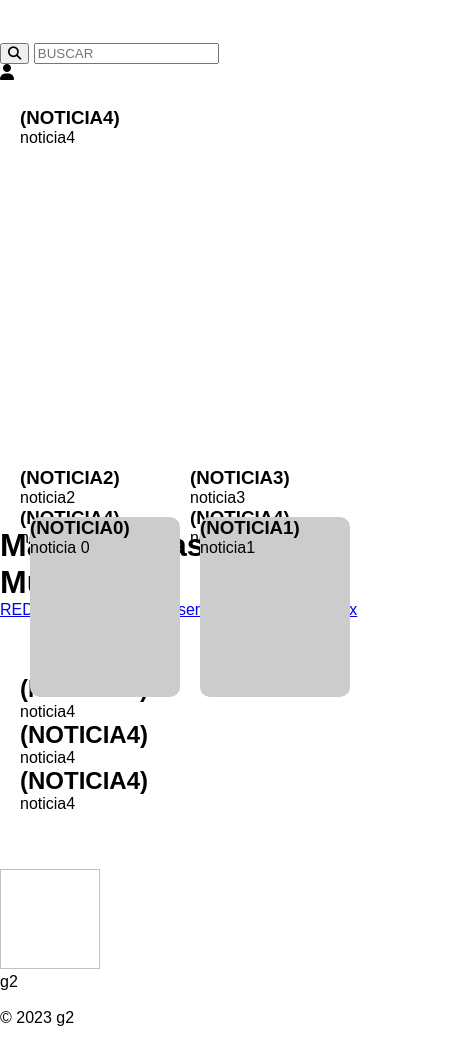
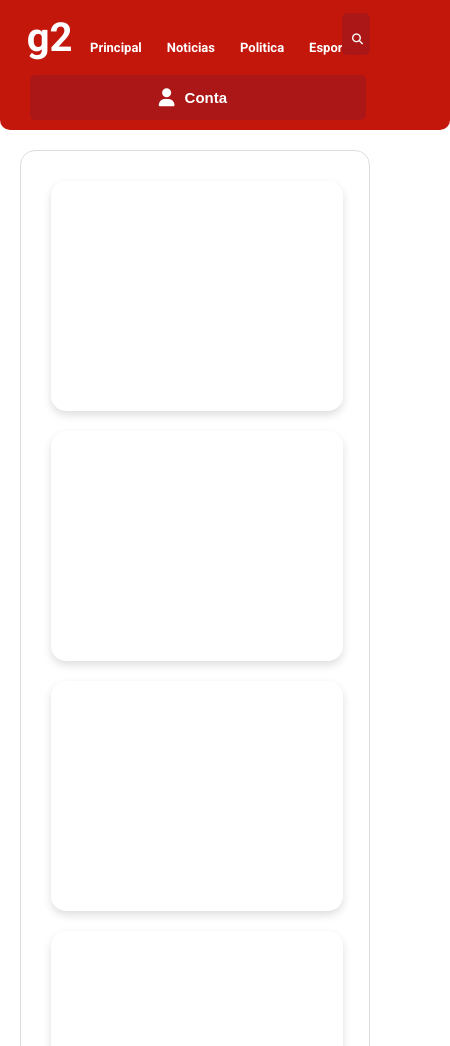
Before and after one commit to berg1618/g1-clone, a website: page index.html in a window 390 px wide. Shown: the top 1046 px of the page, 450 px wide, since content can reach past the window. Drawn offline with Linux system fonts and the light colour scheme; files that its build step writes are made by us from their sources; no server answers.

Commit message:
Add files via upload

```diff
--- /dev/null
+++ b/styles/layout.css
@@ -0,0 +1,213 @@
+@import url('https://fonts.googleapis.com/css2?family=Roboto:ital,wght@0,100;0,300;0,400;0,500;0,700;0,900;1,100;1,300;1,400;1.500;1,700;1,900&display=suap');
+
+* {
+    margin: 0;
+    padding: 0;
+    font-family: 'Roboto', sans-serif;
+}
+
+:root {
+    --primary-color: #C4170C;
+    --secondary-color: #FFFFFF;
+}
+
+body {
+  margin: 0;
+  padding: 0;
+}
+
+.logo-projeto {
+  position: absolute;
+  left: 25px;
+  top: 13px;
+  margin: 0;
+  height: 30px;
+  width: 100px;
+  font-size: 37px;
+  -webkit-user-select: none;
+  font-weight: bold;
+  color: var(--secondary-color);
+  z-index: 1;
+}
+
+header {
+  height: 70px;
+  width: 100%;
+  display: flex;
+  justify-content:center;
+  align-items: center;
+  background-color: var(--primary-color);
+  color: var(--secondary-color);
+  border-radius: 0 0 10px 10px;
+  z-index: 1;
+}
+
+a:hover {
+  color: #702d2d;
+  transition: all 0.6s;
+}
+
+nav ul {
+  list-style: none;
+  display: flex;
+  gap: 15px;
+}
+
+nav ul li {
+  font-family: 'Muli', sans-serif;
+  font-size: 15px;
+  display: flex;
+  font-weight: bold;
+  margin-right: 20px;
+}
+
+nav a {
+  color: #fff;
+  text-decoration: none;
+}
+
+form {
+  position: absolute;
+  background-color: #ab1616;
+  padding: 10px;
+  border-radius: 5px;
+  top: 13px;
+  right: 20px;
+  display: flex;
+  flex-direction: row;
+}
+
+form input,
+form button {
+  background: none;
+  outline: none;
+  font-size: 15px;
+  border: none;
+  font-weight: bold;
+  font-family: Arial, Helvetica, sans-serif;
+  margin-right: 10px;
+  color: var(--secondary-color);
+}
+
+input::placeholder {
+  color: var(--secondary-color);
+}
+
+form button {
+  cursor: pointer;
+  background: none;
+  color: var(--secondary-color);
+}
+
+footer {
+  background-color: var(--primary-color);
+  color: var(--secondary-color);
+  display: grid;
+  text-align: center;
+  grid-template-columns: 1fr;
+  padding: 20px;
+  bottom: 0;
+}
+
+.login-btn {
+  font-size: 18px;
+  position: absolute;
+  right: 310px;
+  top: 13px;
+  height: 39px;
+  width: 80px;
+  display: flex;
+  justify-content: center;
+  align-items: center;
+  background: #ab1616;
+  border-radius: 5px;
+  padding: 0 15px;
+  color: #ffffff;
+  cursor: pointer;
+}
+
+.conta-nome {
+font-family: 'Muli', sans-serif;
+font-size: 15px;
+padding: 0px 5px 0;
+text-decoration: none;
+font-weight: bold;
+color: var(--secondary-color);
+}
+
+.login-btn:hover{
+  color: #702d2d;
+  transition: all 0.6s;
+
+}
+
+.logo-projeto-footer {
+  font-size: 27px;
+  -webkit-user-select: none;
+  font-weight: bold;
+}
+
+@media screen and (max-width: 960px) {
+  .logo-projeto {
+    display: grid;
+    position: absolute;
+    left: 20pt;
+    top: 14px;
+    margin: 0;
+    height: 30px;
+    width: 100px;
+    font-size: 40px;
+    -webkit-user-select: none;
+    font-weight: bold;
+    color: var(--secondary-color);
+    z-index: 1;
+  }
+
+  header {
+    padding: 30px;
+    display:grid;
+    justify-content: start;
+
+  }
+  form input{
+    font-size: 0px;
+    border-radius: 10px;
+  }
+  form button
+  {
+    background: none;
+    outline: none;
+    font-size: 11px;
+    margin-right: -13px;
+    padding-top: 10px;
+  }
+  nav ul {
+    padding-left: 30px;
+  }
+
+  nav ul li {
+    font-size: 13px;
+    display: inline-block;
+    margin: 10px 5px;
+  }
+  .login-btn,
+  .conta-nome {
+    position: static;
+    width: auto;
+    padding: 3px;
+    text-align: center;
+    align-items: center;
+    justify-content: center;
+    margin-bottom: 53px;
+    order: 1;
+    margin: 10px 0 10px;
+    padding: 3px 10px;
+  }
+  .login-btn {
+  right: 20px;
+  }
+  .footer {
+    position: relative;
+    top: 150px;
+  }
+}
--- /dev/null
+++ b/styles/login.css
@@ -0,0 +1,195 @@
+@import url('https://fonts.googleapis.com/css2?family=Roboto:ital,wght@0,100;0,300;0,400;0,500;0,700;0,900;1,100;1,300;1,400;1.500;1,700;1,900&display=suap');
+* {
+    margin: 0;
+    padding: 0;
+    font-family: 'Roboto', sans-serif;
+}
+
+:root {
+    --primary-color: #C4170C;
+    --secondary-color: #FFFFFF;
+}
+
+body {
+    margin: 0;
+    padding: 0;
+    background-color: #ffffff;
+    background-repeat: no-repeat;
+    background-size: cover;
+    background-attachment: fixed
+}
+
+.container {
+    margin-top: 100px;
+    display: flex;
+    justify-content: center;
+    align-items: center;
+}
+
+.card {
+
+    background-color: #ededed;
+    padding: 30px;
+    border-radius: 10px;
+}
+
+h1{
+    text-align: center;
+    margin-bottom: 20px;
+    color: #ff1100;
+}
+
+.label-float input{
+    width: 100%;
+    padding: 5px 5px;
+    display: inline-block;
+    border: 0;
+    border-bottom: 2px solid #C4170C;
+    background-color: transparent;
+    outline: none;
+    min-width: 180px;
+    font-size: 16px;
+    transition: all .3s ease-out;
+    border-radius: 0;
+}
+
+.label-float{
+    position: relative;
+    padding-top: 13px;
+    margin-top: 5%;
+    margin-bottom: 5%;
+}
+
+.label-float input:focus{
+    border-bottom: 2px solid #a60b00;
+}
+
+.label-float label{
+    color: #a60b00;
+    pointer-events: none;
+    position: absolute;
+    top: 0;
+    left: 0;
+    margin-top: 13px;
+    transition: all .3s ease-out;
+}
+
+.label-float input:focus + label,
+.label-float input:valid + label{
+    font-size: 13px;
+    margin-top: 0;
+    color: #a60b00
+}
+
+button{
+    height: 35px;
+    width: 95px;
+    background-color:#ff0000;
+    color: #ffffff;
+    padding: 7px;
+    border: 0;
+    font-weight: bold;
+    font-size: 12pt;
+    margin-top: 20px;
+    border-radius: 5px;
+    cursor: pointer;
+    outline: none;
+    transition: all .4s ease-out;
+}
+
+button:hover{
+    background-color: #a60b00;
+    color: #fff;
+}
+
+.justify-center{
+    display:flex;
+    justify-content: center;
+}
+
+hr{
+    margin-top: 10%;
+    margin-bottom: 10%;
+    width: 60%;
+}
+
+p{
+    color: #a60b00;
+    font-size: 14pt;
+    text-align: center;
+}
+
+a{
+
+    font-size: 30px;
+    color: #a60b00;
+    font-weight: bold;
+    text-decoration: none;
+    transition: all .3s ease-out;
+}
+
+a:hover{
+    color: #a60b00
+}
+
+.fa-eye, .fa-eye-slash{
+    position: absolute;
+    top: 15px;
+    right: 10px;
+    cursor: pointer;
+    color: #a60b00;
+}
+
+#msgError{
+    text-align: center;
+    color: #ff0000;
+    background-color: ffbbbb;
+    padding: 10px;
+    border-radius: 4px;
+    display: none;
+}
+
+.logo-projeto {
+    position: absolute;
+    left: 25px;
+    top: 13px;
+    margin: 0;
+    height: 30px;
+    width: 100px;
+    font-size: 37px;
+    -webkit-user-select: none;
+    font-weight: bold;
+    color: var(--secondary-color);
+    z-index: 1;
+}
+
+header {
+    height: 70px;
+    width: 100%;
+    display: grid;
+    justify-content:center;
+    align-items: center;
+    background-color: var(--primary-color);
+    color: var(--secondary-color);
+    border-radius: 0 0 10px 10px;
+    z-index: 1;
+}
+
+nav ul {
+    list-style: none;
+    display: flex;
+    gap: 15px;
+}
+
+nav ul li {
+    font-family: 'Muli', sans-serif;
+    font-size: 15px;
+    display: flex;
+    font-weight: bold;
+    margin-right: 20px;
+}
+
+nav a {
+    color: #fff;
+    text-decoration: none;
+}
--- a/styles/style.css
+++ b/styles/style.css
@@ -1,105 +1,205 @@
-body,
-h1,
-h2,
-p,
-ul {
-  margin: 0;
-  padding: 0;
+@import url('https://fonts.googleapis.com/css2?family=Roboto:ital,wght@0,100;0,300;0,400;0,500;0,700;0,900;1,100;1,300;1,400;1,500;1,700;1,900&display=swap');
+
+
+* {
+    margin: 0;
+    padding: 0;
+    font-family: 'Roboto', sans-serif;
 }
+:root {
+  --primary-color: #C4170C;
+  --secondary-color: #FFFFFF;
+}
+
 
 body {
   font-family: Arial, sans-serif;
+  margin: 0;
+  padding: 0;
+  box-sizing: border-box;
 }
 
-section {
-  max-width: 800px;
-  margin: 0 auto;
+.section-wrapper {
+  margin: 20px;
+  background-color: #fff;
+  border: 1px solid #ddd;
+  display: flex;
+  border-radius: 15px;
+  flex-wrap: wrap;
+  justify-content: center;
+  height: 500px;
+  padding-bottom: 100px;
+}
+
+.composed-cards {
+  margin-top: 20px;
+  margin-left: 20px;
+  display: flex;
+  height: 260px;
+  width: 1600px;
+}
+
+#card {
+  border-radius: 15px;
+  margin: 10px;
+  height: 200px;
+}
+
+/* Definição do card */
+.card {
+  font-weight:normal;
+  font-family: 'Muli', sans-serif;
+  border-radius: 5px;
+  display: grid;
+  padding: 15px;
+  box-shadow: 0 4px 8px rgba(0, 0, 0, 0.132);
+  transition: transform 0.2s ease-in;
+  overflow: hidden;
+}
+
+.card:hover {
+  transform: translateY(-8px);
+}
+
+.noticias-mundo {
+  color: var(--primary-color);
+}
+.title {
+  color: var(--secondary-color);
+  font-family: 'Muli', sans-serif;
+  font-weight: bold;
+  margin-bottom: 10px;
+  white-space: nowrap;
+  overflow: hidden;
+  text-overflow: ellipsis;
+}
+
+.content {
+  color: var(--secondary-color);
+  white-space: normal;
+  overflow: hidden;
+  text-overflow: ellipsis;
+}
+
+.card img {
+  width: 100%;
+  height: auto;
+  border-radius: 8px;
+  margin-bottom: 10px;
+}
+
+.main-sec {
+  display: grid;
+  background-color: #fff;
+  border: 1px solid #ddd;
+  border-radius: 20px;
+  height: 800px;
+  margin: 20px;
   padding: 20px;
-  display: grid;
-  grid-template-columns: 200px 200px;
-  grid-template-rows: 400px;
+}
+a.title{
+  color: #000000;
+}
+
+.noticias-mundo {
+  background-color: #fff;
+  border: 1px solid #ddd;
+  border-radius: 20px;
+  margin: 0 200px 0 200px;
+  padding: 20px;
+  text-align: center;
+  margin-top: 50px;
+}
+
+.noticias-mundo h2 {
+  margin-bottom: 20px;
 }
 
 .title {
-  overflow-wrap: break-word;
+  display: block;
+  margin-bottom: 10px;
 }
 
-.noticia {
-  padding: 10px;
-  margin-bottom: 20px;
-  justify-content: left;
+.section-wrapper-noticia {
+  background-color: #fff;
+  border-radius: 20px;
+  display: flex;
+  padding: 20px;
+  height: 500px;
+  padding-bottom: 203px;
 }
 
-main {
-  max-width: 800px;
-  margin: 0 auto;
-  padding: 20px;
-}
-
-@media screen and (max-width: 600px) {
-  section .card1 {
-    top: 400px;
-    left: 0;
-    position: relative;
-    width: 150px;
-  }
-  section .card2 {
-    top: 400px;
-    position: relative;
-    width: 150px;
-  }
-  .composed-cards {
-    position: absolute;
-  }
-  .noticia {
-    position: relative;
-    top: 150px;
-    padding: 5px;
-  }
-  .noticia-card {
-    width: 250px;
-  }
+.main-center {
+  padding-left: 150px;
+  justify-content:center;
+  align-items: center;
 }
 
 .img-noticia {
-  width: 100px;
-  height: 100px;
+  width: 0;
+  height: 0;
+  border-radius: 8px;
+  margin-bottom: 10px;
 }
 
-.composed-cards {
-  display: grid;
-  grid-template-columns: 1fr 1fr;
-  grid-template-rows: 1fr 1fr;
-  align-items: end;
+.titlenoticia {
+  color: #000000;
+  text-decoration: none;
+  font-size: 1.5em;
+  display: block;
+  margin-bottom: 10px;
 }
 
-.noticia-card {
-  grid-column: 1;
-  grid-row: 1;
-  background-image: url("../assets/flamengo.jpeg");
-  color: #fff;
-  margin: 10px;
-  height: 400px;
-  width: 400px;
-  border-radius: 10px;
+.title:hover {
+  text-decoration: underline;
 }
 
-.card1 {
-  border-radius: 10px;
-  background-color: #ccc;
-  margin: 10px;
-  height: 180px;
-  width: 200px;
-  left: 220px;
-  position: relative;
+.content {
+  color: #ffffff;
 }
+/* Estilos padrão */
 
-.card2 {
-  border-radius: 10px;
-  background-color: #ccc;
-  margin: 10px;
-  height: 180px;
-  width: 200px;
-  top: 200px;
-  position: relative;
+@media screen and (max-width: 960px) {
+  body {
+    font-family: 'Roboto', sans-serif;
+  }
+
+  .section-wrapper {
+    align-items: center;
+    justify-content: center;
+    padding-bottom: 1350px;
+  }
+
+  .composed-cards {
+    margin-top: 20px;
+    margin-left: 20px;
+    display: grid;
+
+  }
+
+  .composed-cards2 {
+    margin-top:1250px;
+    margin-left: 20px;
+    justify-content: center;
+  }
+  #card {
+    width: 80%;
+  }
+
+  .main-sec,
+  .section-wrapper-noticia {
+    height: auto;
+  }
+
+  .img-noticia {
+    height: auto;
+  }
+
+  .titlenoticia {
+    font-size: 1.2em;
+  }
+
+  .main-center {
+    align-items: center;
+  }
 }
```
